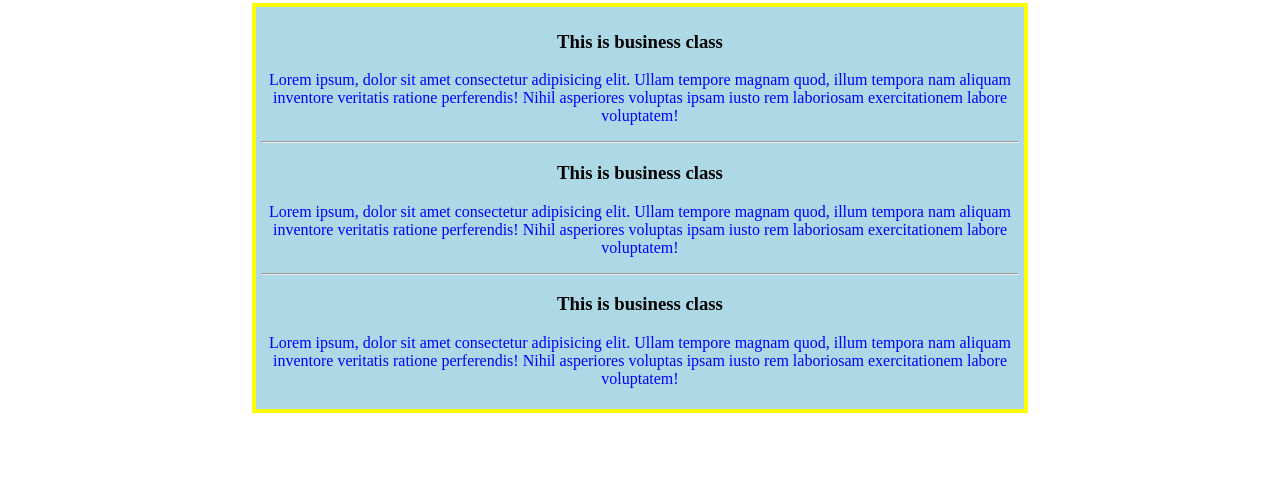
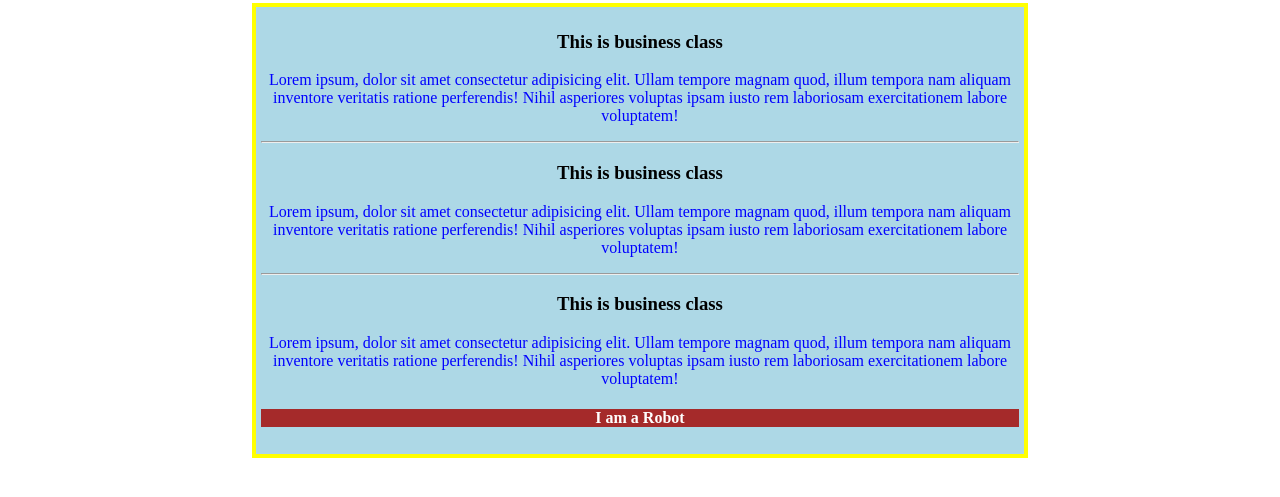
Before and after one commit to dewan-mizanur911/second-try, a plain HTML site: page index.html in a window 1280 px wide. Shown: the part 81-578 px from the top of the page. Drawn offline with Linux system fonts and the light colour scheme.

Commit message:
new heading added

```diff
--- a/css/style.css
+++ b/css/style.css
@@ -17,3 +17,7 @@ h1{
 h3{
     color: black!important;
 }
+h4{
+    color: white;
+    background-color:brown;
+}
--- a/index.html
+++ b/index.html
@@ -18,6 +18,7 @@
         <hr>
         <h3>This is business class</h3>
         <p>Lorem ipsum, dolor sit amet consectetur adipisicing elit. Ullam tempore magnam quod, illum tempora nam aliquam inventore veritatis ratione perferendis! Nihil asperiores voluptas ipsam iusto rem laboriosam exercitationem labore voluptatem!</p>
+        <h4>I am a Robot</h4>
     </div>
 </body>
 </html>
```
